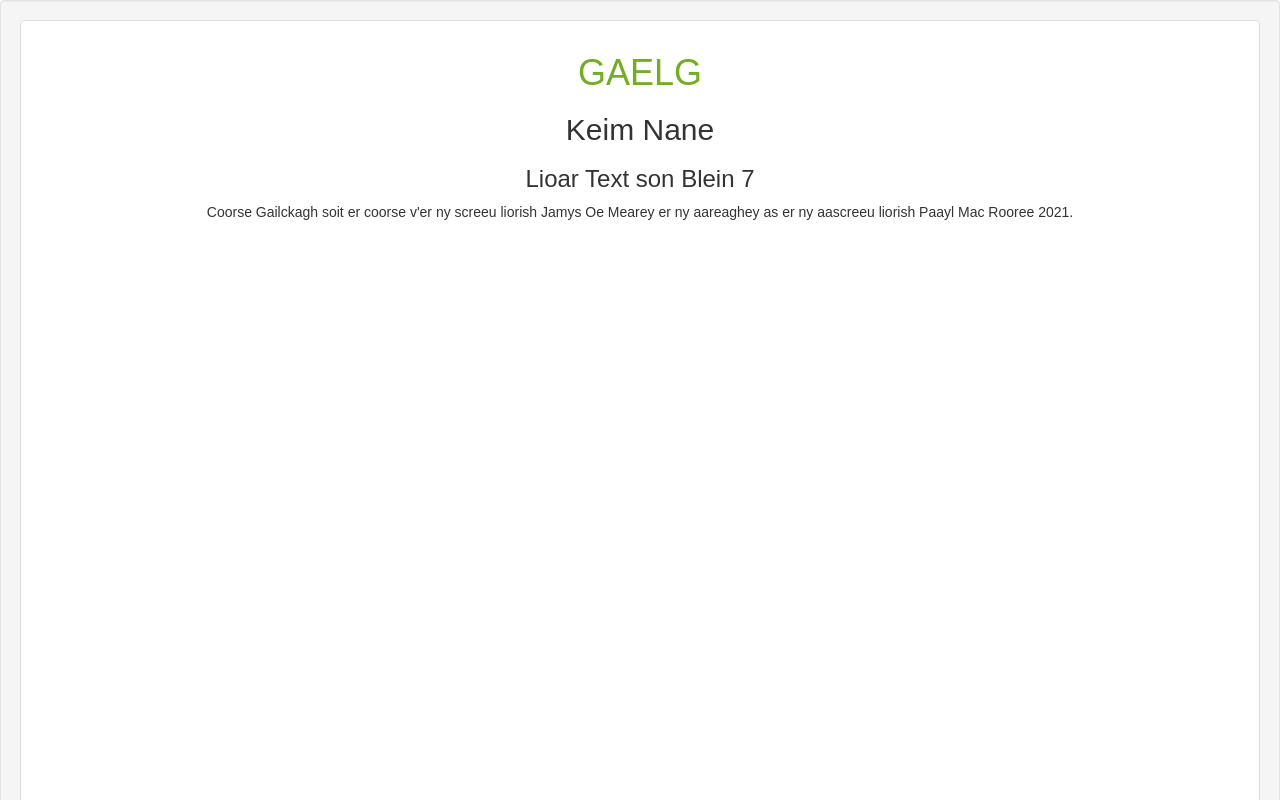
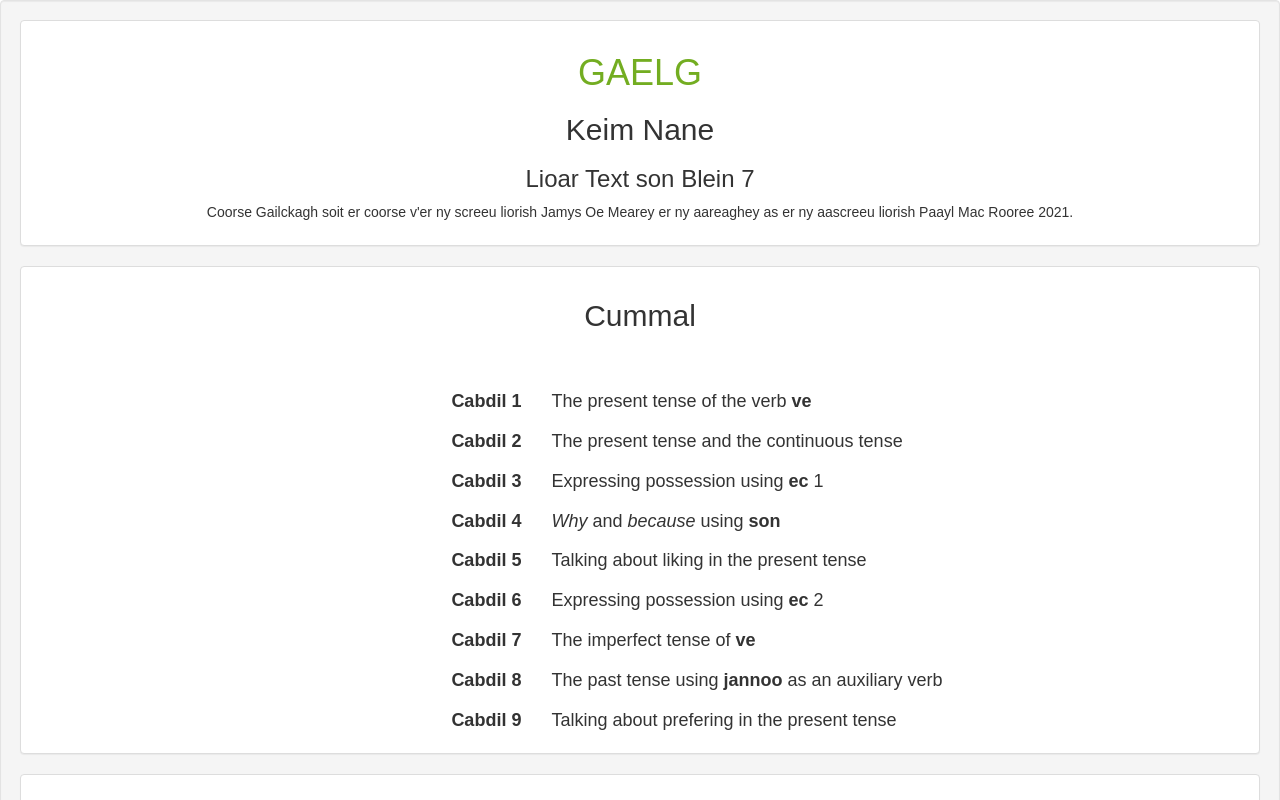
Before and after one commit to peddyrbeg/lioar-geayney, a plain HTML site: page index.html in a window 1280 px wide. Shown: the top 800 px of the page. Drawn offline with nearby package versions, Linux system fonts and the light colour scheme; a script that the page names is missing; a web font is replaced by a local one.

Commit message:
Update styles.css

```diff
--- a/styles.css
+++ b/styles.css
@@ -8,7 +8,6 @@ h1 {
 
 .panel {
 	position: relative;
-	min-height:  2000px;
 	padding:  1%;
 }
 
```
